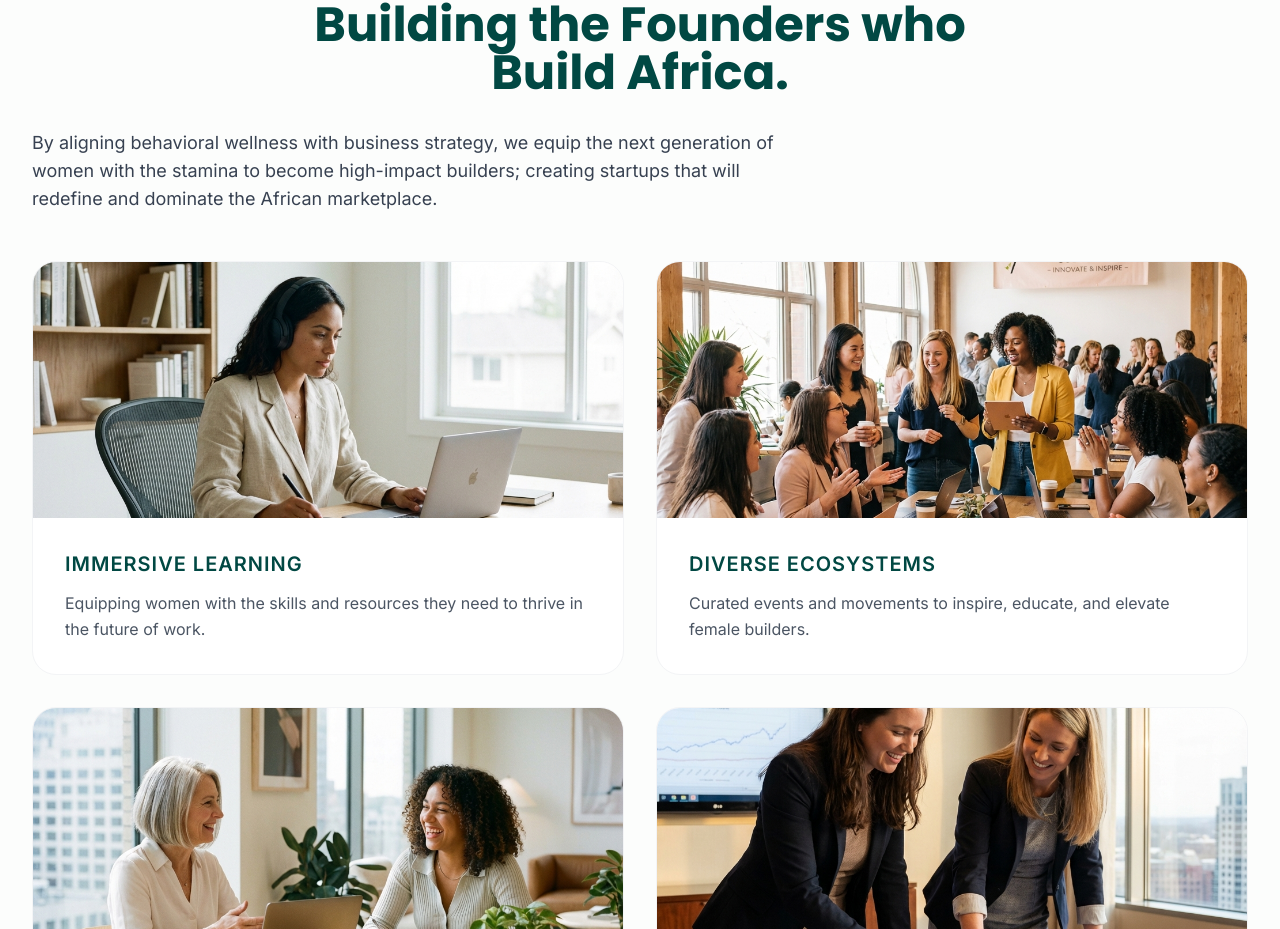
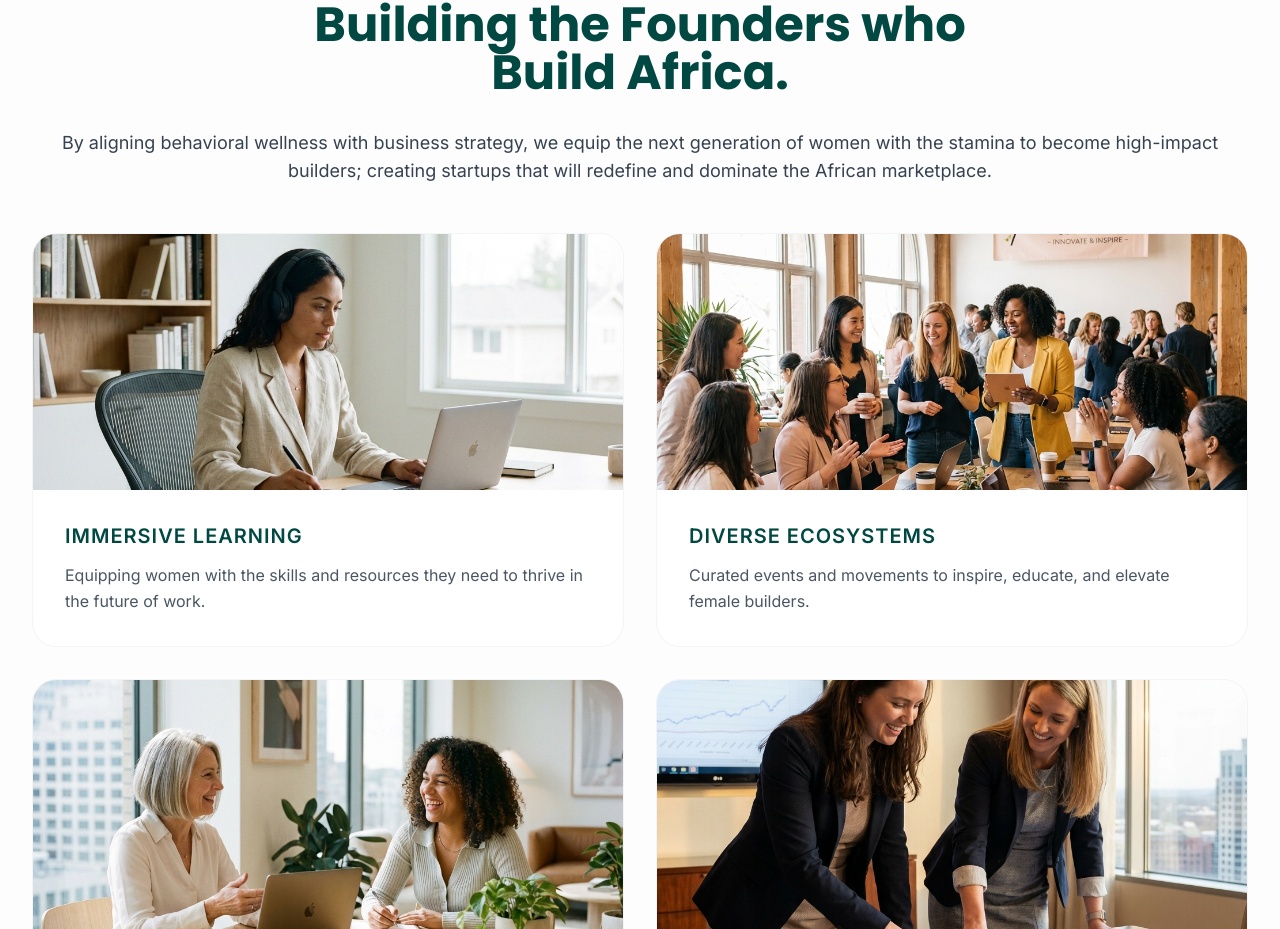
Before and after one commit to naldygrit/Herlign, a React (Vite) app: page / in a window 1280 px wide. Shown: the part 5895-6824 px from the top of the page. Built offline with nearby package versions, Linux system fonts and the light colour scheme.

Commit message:
center text

```diff
--- a/src/components/Approach.tsx
+++ b/src/components/Approach.tsx
@@ -83,7 +83,7 @@ export const Approach = () => {
   return (
     <Section>
       <SectionTitle>Building the Founders who Build Africa.</SectionTitle>
-      <p className="mb-12 text-gray-700 text-lg max-w-3xl">
+      <p className="mb-12 text-gray-700 text-lg w-full text-center">
         By aligning behavioral wellness with business strategy, we equip the
         next generation of women with the stamina to become high-impact
         builders; creating startups that will redefine and dominate the African
```
